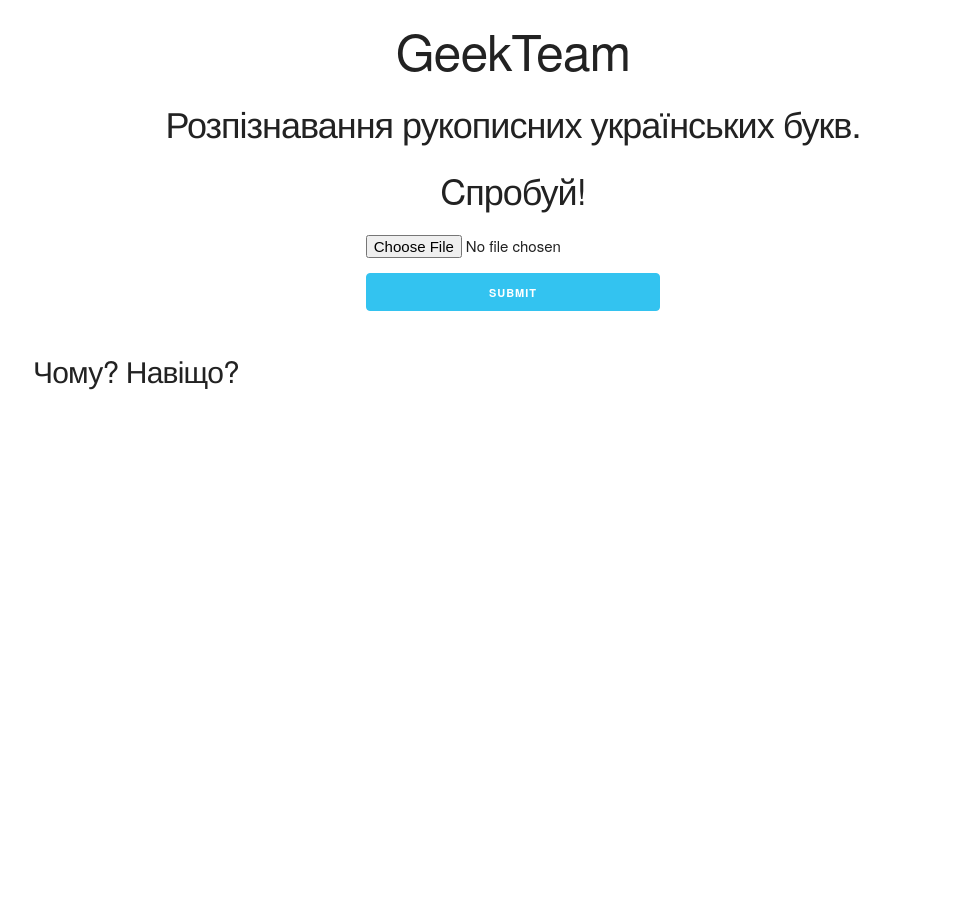
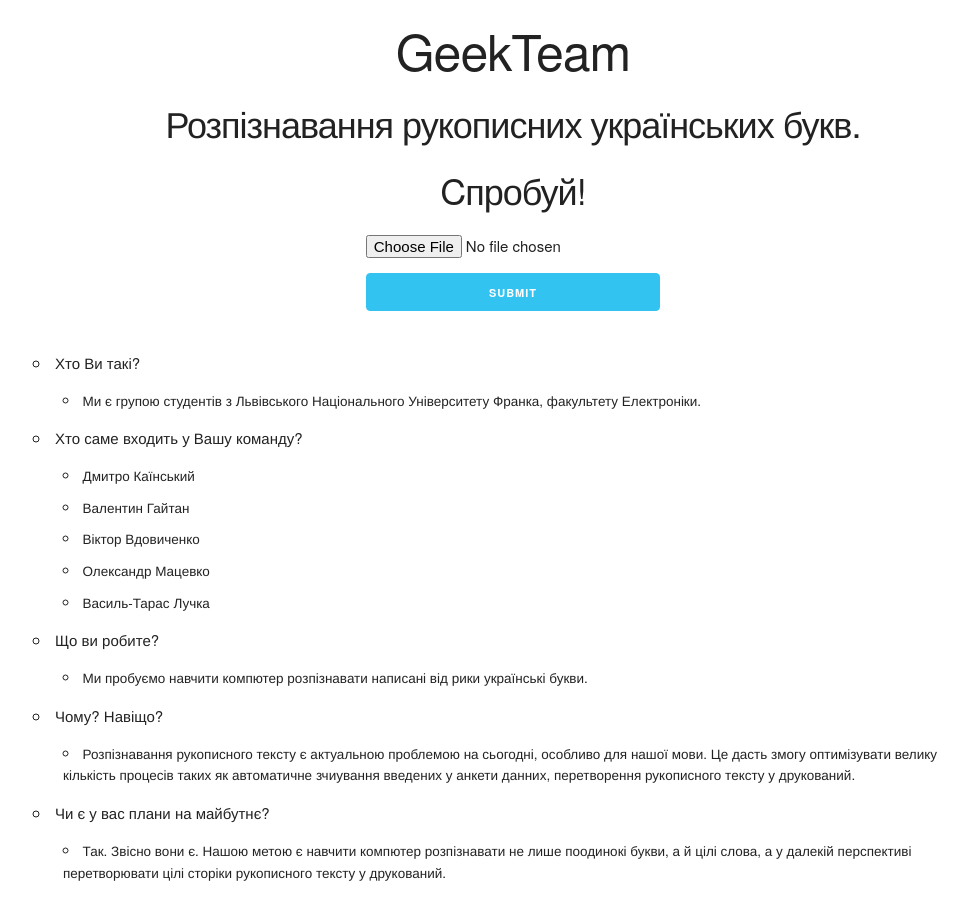
Before and after one commit to luchk/GeekTeam_website, a plain HTML site: page index.html in a window 1280 px wide. Shown: the whole page, without its empty margins (127-1095 px from the left). Before the commit the page ends 800 px from the top, so only its background shows below. Drawn offline with Linux system fonts and the light colour scheme.

Commit message:
update 1.0

```diff
--- a/index.html
+++ b/index.html
@@ -40,10 +40,50 @@
         <div class="one-third column"></div>
     </div>
     <div class="row">
-        <h4>
-            Чому? Навіщо?
-        </h4>
-
+        <ul >
+            <li>
+                Хто Ви такі?
+                <ul>
+                    <li>
+                        Ми є групою студентів з Львівського Національного Університету Франка, факультету Електроніки.
+                    </li>
+                </ul>
+            </li>
+            <li>
+                Хто саме входить у Вашу команду?
+                <ul>
+                    <li>Дмитро Каїнський</li>
+                    <li>Валентин Гайтан</li>
+                    <li>Віктор Вдовиченко</li>
+                    <li>Олександр Мацевко</li>
+                    <li>Василь-Тарас Лучка</li>
+                </ul>
+            </li>
+            <li>
+                Що ви робите?
+                <ul>
+                    <li>
+                        Ми пробуємо навчити компютер розпізнавати написані від рики українські букви.
+                    </li>
+                </ul>
+            </li>
+            <li>
+                Чому? Навіщо?
+                <ul>
+                    <li>
+                        Розпізнавання рукописного тексту є актуальною проблемою на сьогодні, особливо для нашої мови. Це дасть змогу оптимізувати велику кількість процесів таких як автоматичне зчиування введених у анкети данних, перетворення рукописного тексту у друкований.
+                    </li>
+                </ul>
+            </li>
+            <li>
+                Чи є у вас плани на майбутнє?
+                <ul>
+                    <li>
+                        Так. Звісно вони є. Нашою метою є навчити компютер розпізнавати не лише поодинокі букви, а й цілі слова, а у далекій перспективі перетворювати цілі сторіки рукописного  тексту у друкований.
+                    </li>
+                </ul>
+            </li>
+        </ul>
     </div>
 </div>
 </body>
```
